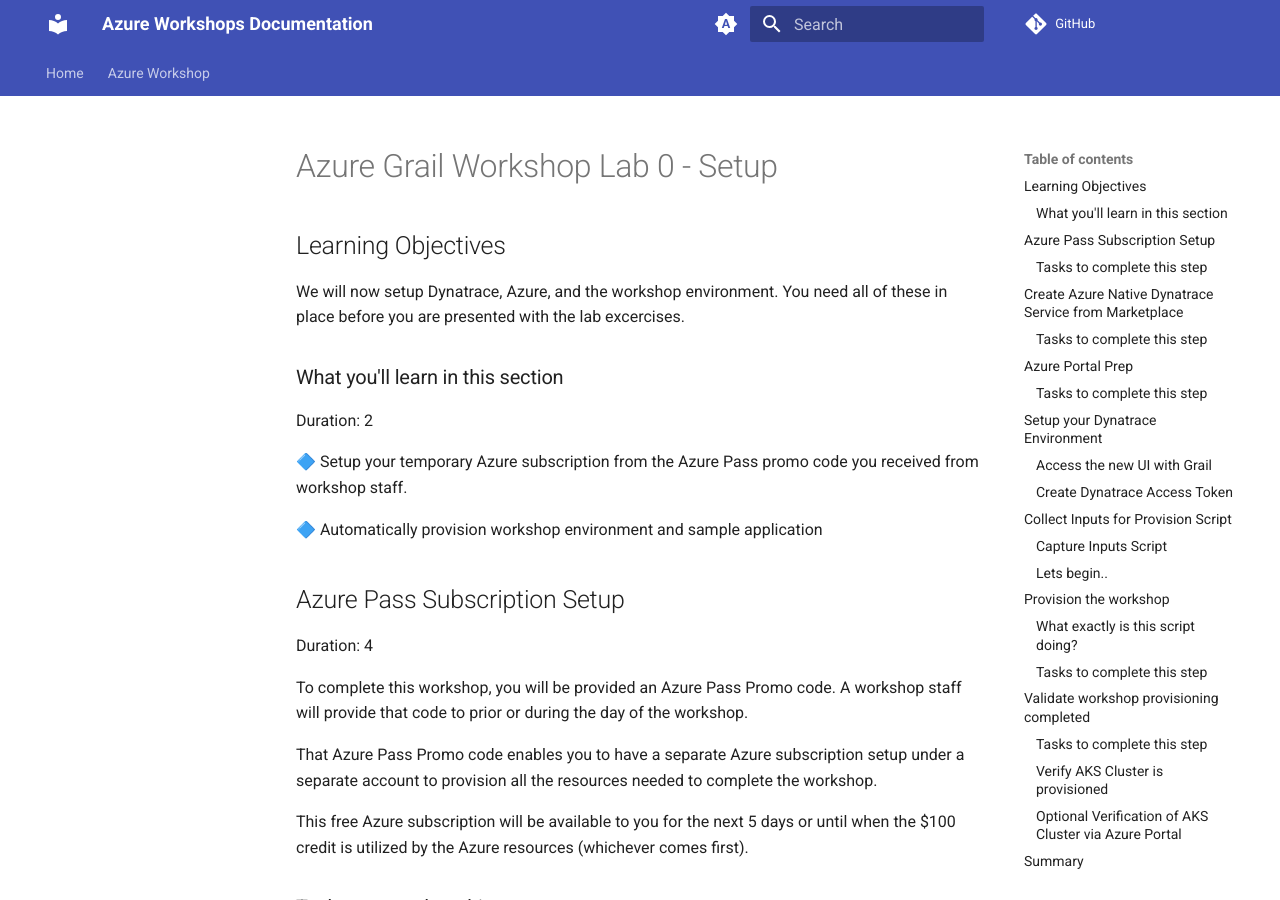
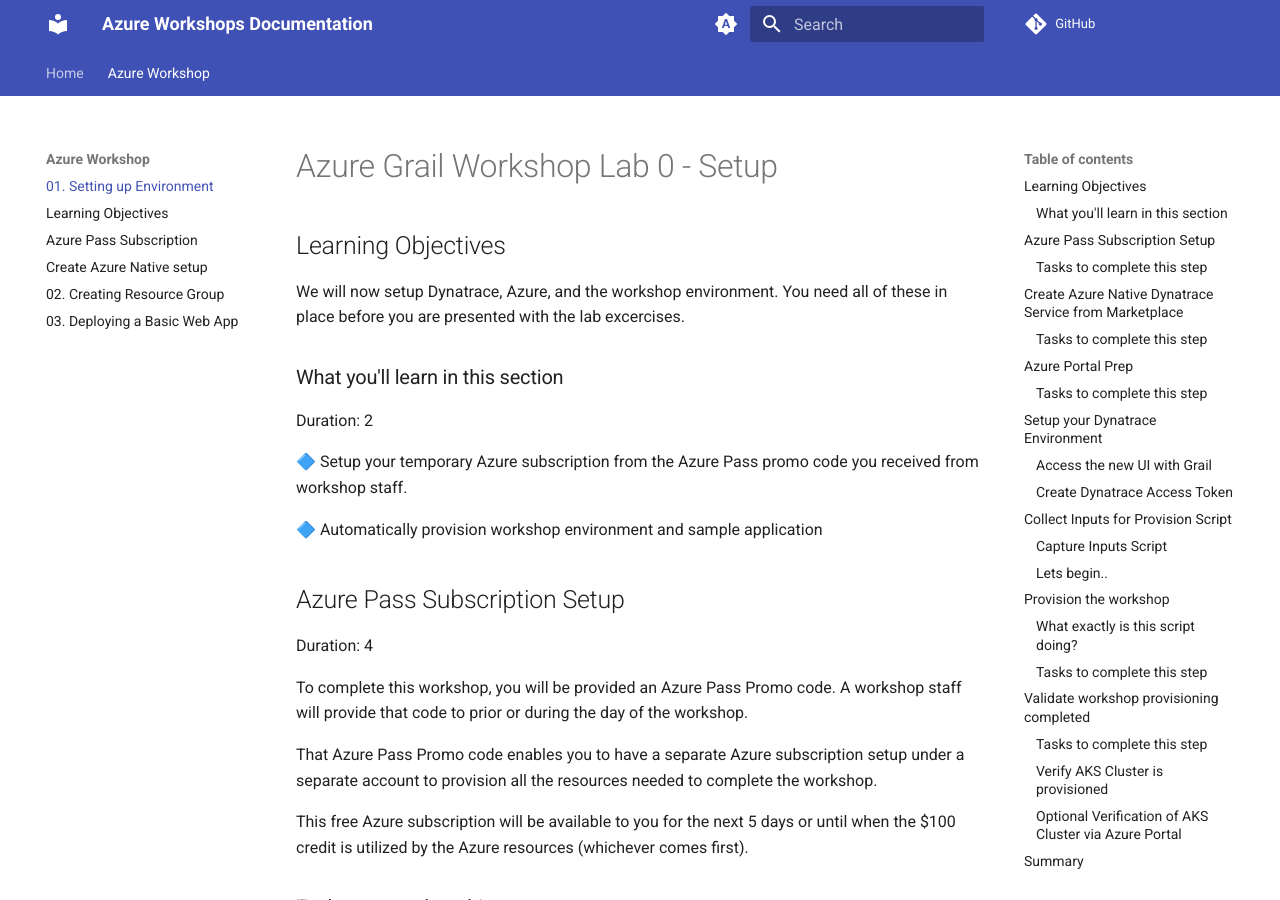
Before and after one commit to dt-alliances-workshops/azure-workshops, an MkDocs documentation site: the page built from docs/workshops/00_module_setup.md, in a window 1280 px wide and 900 px high. Built offline with MkDocs 1.6.1 and Material for MkDocs 9.7.7, drawn with Linux system fonts in a browser that asks for light colours; comment, search, counter and statistics services are not loaded.

Commit message:
newer updates to mkdocs.yml

```diff
--- a/mkdocs.yml
+++ b/mkdocs.yml
@@ -71,7 +71,10 @@ plugins:
 nav:
   - Home: index.md
   - Azure Workshop:
-    - 01. Setting up Environment: workshops/01_module_setup.md
+    - 01. Setting up Environment: workshops/00_module_setup.md
+    - Learning Objectives: workshops/00_module_setup/#learning-objectives
+    - Azure Pass Subscription: workshops/00_module_setup/#azure-pass-subscription
+    - Create Azure Native setup: workshops/00_module_setup/#create-azure-native-dynatrace-service-from-marketplace
     - 02. Creating Resource Group: workshops/02_create_resource_group.md
     # Add other modules here
     - 03. Deploying a Basic Web App: workshops/03_deploy_web_app.md
```
